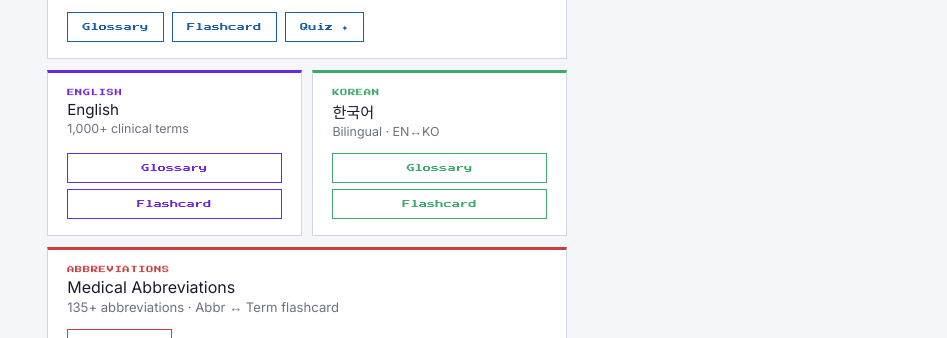
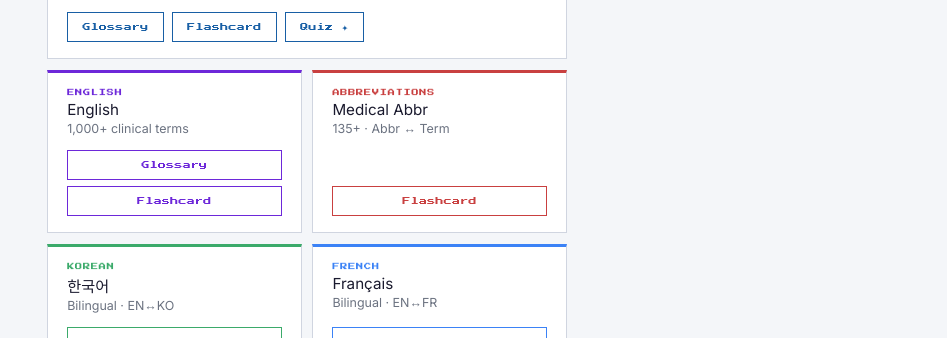
Before and after one commit to 372dev/medilexi, a Next.js app: page / in a window 1280 px wide. Shown: the part 614-952 px from the top of the page, without its empty margins (333-1280 px from the left). Built offline with nearby package versions, Linux system fonts and the light colour scheme.

Commit message:
feat: restructure landing page to 2x2 equal grid (EN/Abbr/KO/FR)

```diff
--- a/src/app/page.tsx
+++ b/src/app/page.tsx
@@ -52,13 +52,11 @@ export default function Home() {
           </div>
         </div>
 
-        {/* ── ENGLISH + KOREAN ── 2-col grid */}
-        <div style={{ display:'grid', gridTemplateColumns:'1fr 1fr', gap:'0.65rem', alignItems:'stretch' }}>
+        {/* ── EN · ABBR · KO · FR ── 2×2 equal grid */}
+        <div style={{ display:'grid', gridTemplateColumns:'1fr 1fr', gap:'0.65rem' }}>
 
           <div style={{ ...tileBase('var(--color-accent)'), display:'flex', flexDirection:'column' }}>
-            <div style={{ fontFamily:'var(--font-pixel)', fontSize:'0.45rem', color:'var(--color-accent)', letterSpacing:'0.1em', marginBottom:'0.25rem' }}>
-              ENGLISH
-            </div>
+            <div style={{ fontFamily:'var(--font-pixel)', fontSize:'0.45rem', color:'var(--color-accent)', letterSpacing:'0.1em', marginBottom:'0.25rem' }}>ENGLISH</div>
             <div style={{ fontSize:'0.95rem', color:'var(--color-text)', marginBottom:'0.15rem' }}>English</div>
             <div style={{ fontSize:'0.78rem', color:'var(--color-text-dim)', marginBottom:'0.85rem' }}>1,000+ clinical terms</div>
             <div style={{ display:'flex', flexDirection:'column', gap:'0.4rem', marginTop:'auto' }}>
@@ -67,10 +65,17 @@ export default function Home() {
             </div>
           </div>
 
+          <div style={{ ...tileBase('#C94040'), display:'flex', flexDirection:'column' }}>
+            <div style={{ fontFamily:'var(--font-pixel)', fontSize:'0.45rem', color:'#C94040', letterSpacing:'0.1em', marginBottom:'0.25rem' }}>ABBREVIATIONS</div>
+            <div style={{ fontSize:'0.95rem', color:'var(--color-text)', marginBottom:'0.15rem' }}>Medical Abbr</div>
+            <div style={{ fontSize:'0.78rem', color:'var(--color-text-dim)', marginBottom:'0.85rem' }}>135+ · Abbr ↔ Term</div>
+            <div style={{ display:'flex', flexDirection:'column', gap:'0.4rem', marginTop:'auto' }}>
+              <Link href="/flashcards/abbr" style={outline('#C94040')}>Flashcard</Link>
+            </div>
+          </div>
+
           <div style={{ ...tileBase('#3BAA6A'), display:'flex', flexDirection:'column' }}>
-            <div style={{ fontFamily:'var(--font-pixel)', fontSize:'0.45rem', color:'#3BAA6A', letterSpacing:'0.1em', marginBottom:'0.25rem' }}>
-              KOREAN
-            </div>
+            <div style={{ fontFamily:'var(--font-pixel)', fontSize:'0.45rem', color:'#3BAA6A', letterSpacing:'0.1em', marginBottom:'0.25rem' }}>KOREAN</div>
             <div style={{ fontSize:'0.95rem', color:'var(--color-text)', marginBottom:'0.15rem' }}>한국어</div>
             <div style={{ fontSize:'0.78rem', color:'var(--color-text-dim)', marginBottom:'0.85rem' }}>Bilingual · EN↔KO</div>
             <div style={{ display:'flex', flexDirection:'column', gap:'0.4rem', marginTop:'auto' }}>
@@ -79,33 +84,16 @@ export default function Home() {
             </div>
           </div>
 
-        </div>
-
-        {/* ── ABBREVIATIONS ── */}
-        <div style={tileBase('#C94040')}>
-          <div style={{ fontFamily:'var(--font-pixel)', fontSize:'0.45rem', color:'#C94040', letterSpacing:'0.1em', marginBottom:'0.25rem' }}>
-            ABBREVIATIONS
-          </div>
-          <div style={{ fontSize:'1rem', color:'var(--color-text)', marginBottom:'0.15rem' }}>Medical Abbreviations</div>
-          <div style={{ fontSize:'0.82rem', color:'var(--color-text-dim)', marginBottom:'0.85rem' }}>
-            135+ abbreviations · Abbr ↔ Term flashcard
-          </div>
-          <div style={{ display:'flex', gap:'0.5rem', flexWrap:'wrap' }}>
-            <Link href="/flashcards/abbr" style={outline('#C94040')}>Flashcard</Link>
-          </div>
-        </div>
-
-        {/* ── FRENCH ── */}
           <div style={{ ...tileBase('#3B82F6'), display:'flex', flexDirection:'column' }}>
-          <div style={{ fontFamily:'var(--font-pixel)', fontSize:'0.45rem', color:'#3B82F6', letterSpacing:'0.1em', marginBottom:'0.25rem' }}>
-            FRENCH
-          </div>
+            <div style={{ fontFamily:'var(--font-pixel)', fontSize:'0.45rem', color:'#3B82F6', letterSpacing:'0.1em', marginBottom:'0.25rem' }}>FRENCH</div>
             <div style={{ fontSize:'0.95rem', color:'var(--color-text)', marginBottom:'0.15rem' }}>Français</div>
             <div style={{ fontSize:'0.78rem', color:'var(--color-text-dim)', marginBottom:'0.85rem' }}>Bilingual · EN↔FR</div>
             <div style={{ display:'flex', flexDirection:'column', gap:'0.4rem', marginTop:'auto' }}>
               <Link href="/glossary/fr" style={outline('#3B82F6')}>Glossary</Link>
               <Link href="/flashcards/fr" style={outline('#3B82F6')}>Flashcard</Link>
             </div>
+          </div>
+
         </div>
 
       </nav>
```
Lines whose indentation alone changed are shown as unchanged.
